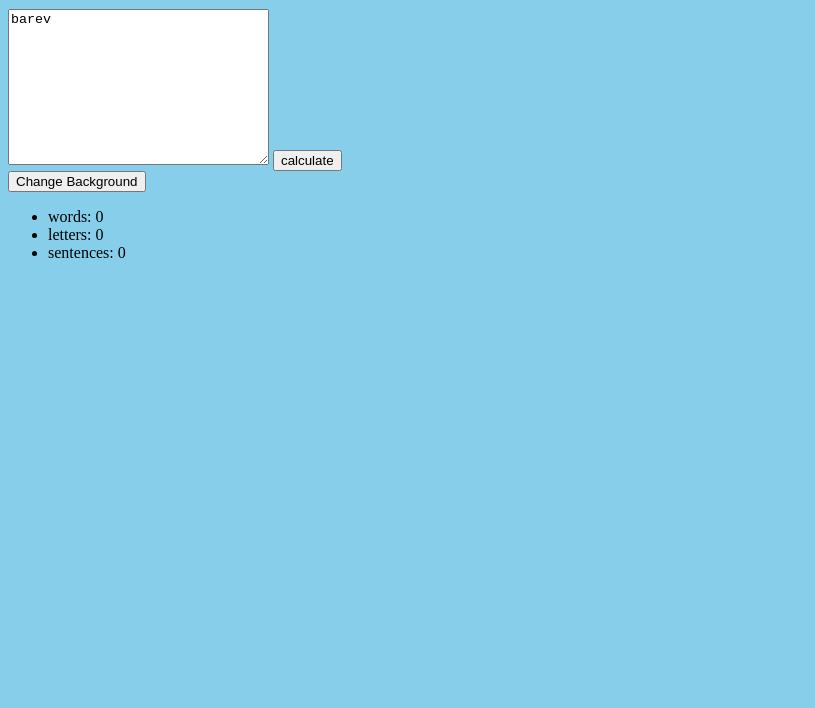
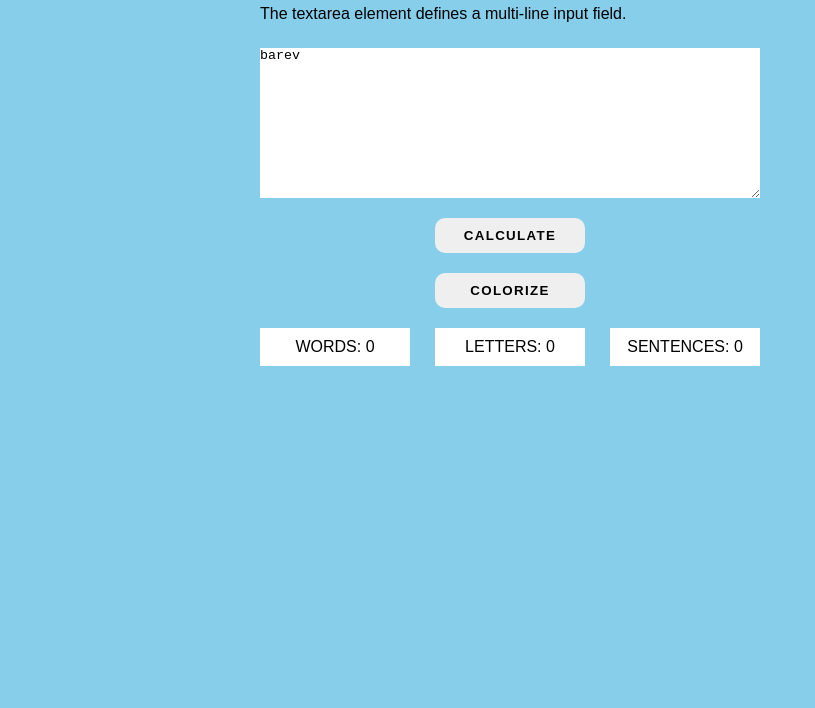
Before and after one commit to lusinegalstyan1/word-counter-lusine-galstyan, a plain HTML site: page index.html in a window 1280 px wide. Shown: the part 92-800 px from the top of the page, without its empty margins (0-815 px from the left). Drawn offline with Linux system fonts and the light colour scheme.

Commit message:
styled my application

```diff
--- a/index.html
+++ b/index.html
@@ -8,19 +8,25 @@
     <title>Document</title>
 </head>
 <body>
-    <h2>Textarea</h2>
-    <p>The textarea element defines a multi-line input field.</p>
-    <form>
-      <textarea id='userString' name="message" rows="10" cols="30">barev</textarea>
-      <button type='button' onclick='counter()'>calculate</button>
-      <!-- <input onclick='counter()' type="submit" value='calculate'> -->
-    </form>
-    <button onclick="changeBackground()">Change Background</button>
-    <ul>
-        <li>words: <span id='words'>0</span></li>
-        <li>letters: <span id='letters'>0</span> </li>
-        <li>sentences: <span id='sentences'>0</span></li>
-    </ul>
+    <div class="wrapper">
+        <main class="main__content">
+            <div class="container">
+                <h1>Word Counter</h1>
+                <p>The textarea element defines a multi-line input field.</p>
+                <div class="content__box">
+                    <textarea class="input__text" id='userString' name="message" rows="10" cols="30">barev</textarea>
+                    <button class="calc" type='button' onclick='counter()'>calculate</button>
+                    <!-- <input onclick='counter()' type="submit" value='calculate'> -->
+                    <button class="color" onclick="changeBackground()">colorize</button>
+                    <ul class="result__list">
+                        <li class="list__item">words: <span id='words'>0</span></li>
+                        <li class="list__item">letters: <span id='letters'>0</span></li>
+                        <li class="list__item">sentences: <span id='sentences'>0</span></li>
+                    </ul>
+            </div>
+            </div>
+        </main>
+    </div>
     <script src="./script.js"></script>
 </body>
 </html>
--- a/style.css
+++ b/style.css
@@ -1,3 +1,93 @@
-body{
+* {
+    margin: 0;
+    padding: 0;
+    border: 0;
+    box-sizing: border-box;
+}
+
+html,
+body {
+    height: 100%;
+    width: 100%;
     background-color: skyblue;
+
+    font-family: Arial, Helvetica, sans-serif;
 }
+
+ul,
+li {
+    list-style: none;
+}
+
+.wrapper {
+    min-width: 100%;
+    display: flex;
+    flex-direction: column;
+}
+
+.container {
+    max-width: 800px;
+    padding: 0 20px;
+    margin: 0px auto;
+}
+
+.content__box {
+    width: 500px;
+    display: flex;
+    flex-direction: column;
+}
+
+h1 {
+    margin: 40px 0 20px 0;
+}
+
+p {
+    margin-bottom: 25px;
+}
+
+.input__text{
+    margin-bottom: 20px;
+}
+
+.calc {
+    width: 150px;
+    padding: 10px 0;
+    align-self: center;
+    margin-bottom: 20px;
+    border-radius: 10px;
+    font-weight: 900;
+    letter-spacing: 0.1em;
+    text-transform: uppercase;
+}
+.calc:hover {
+    color:#fff;
+    background-color: lightpink;
+    cursor: pointer;
+}
+.color{
+    width: 150px;
+    padding: 10px 0;
+    align-self: center;
+    margin-bottom: 20px;
+    border-radius: 10px;
+    font-weight: 900;
+    letter-spacing: 0.1em;
+    text-transform: uppercase;
+}
+.color:hover {
+    color:#fff;
+    background-color: lightpink;
+    cursor: pointer;
+}
+.result__list {
+    display: flex;
+    justify-content: space-between;
+}
+
+.list__item {
+    width: 150px;
+    padding: 10px;
+    background-color: #fff;
+    text-align: center;
+    text-transform: uppercase;
+}
```
